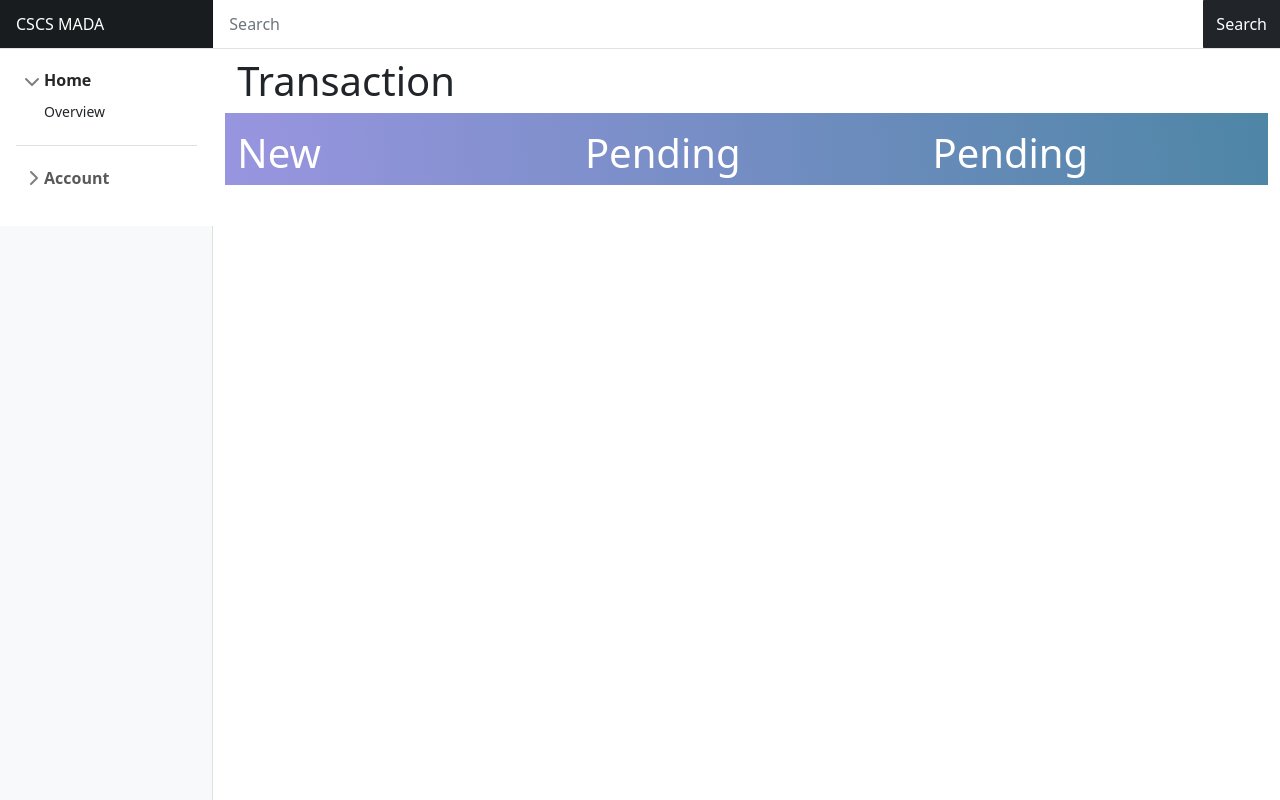
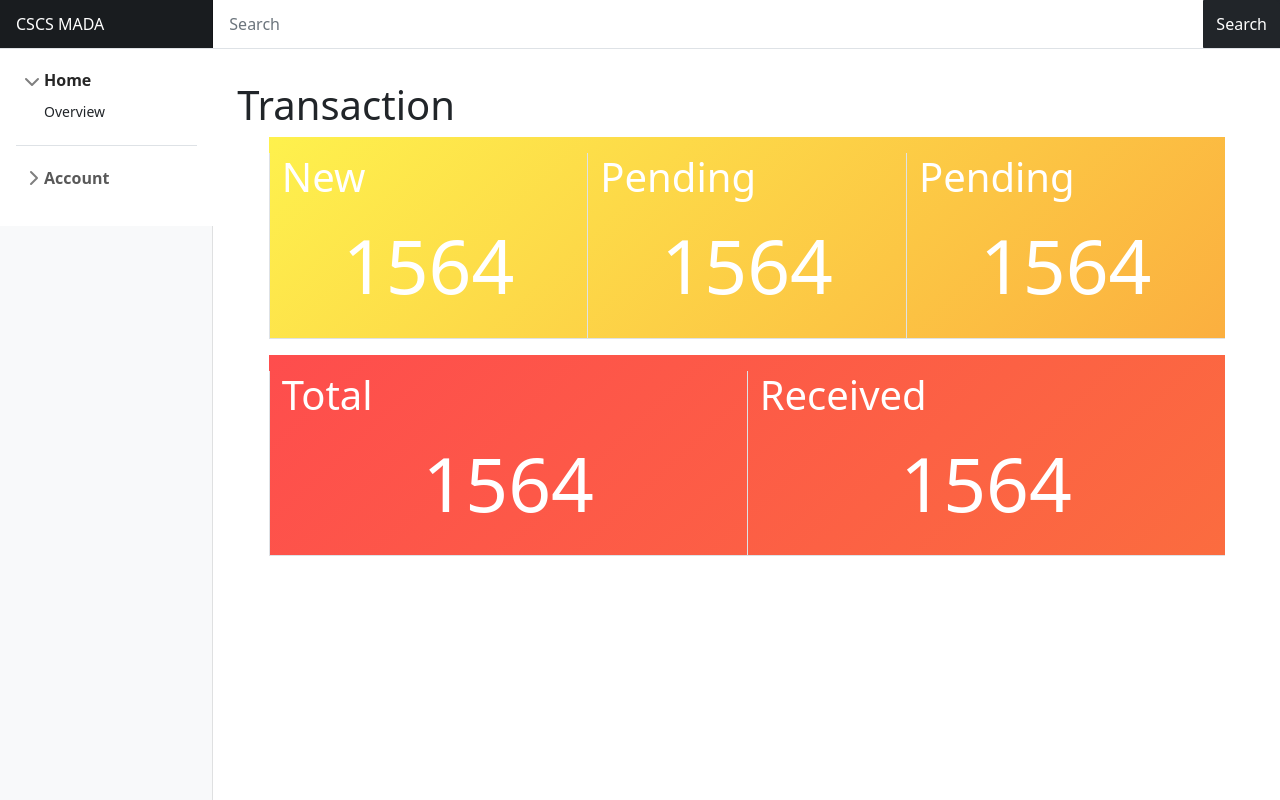
Before and after one commit to ace34TT/cscs, a PHP site: page /Pages/Backend/Admin/overview.php in a window 1280 px wide. Run offline with PHP 8.4, Linux system fonts and the light colour scheme.

Commit message:
transactions

```diff
--- a/Assets/Styles/overview.css
+++ b/Assets/Styles/overview.css
@@ -1,5 +1,11 @@
 #pending {
     color: white;
-    background: rgb(153, 149, 224);
-    background: linear-gradient(85deg, rgba(153, 149, 224, 1) 0%, rgba(78, 134, 166, 1) 100%);
+    background: rgb(254, 241, 77);
+    background: linear-gradient(137deg, rgba(254, 241, 77, 1) 0%, rgba(251, 175, 63, 1) 100%);
 }
+
+#total {
+    color: white;
+    background: rgb(254, 77, 77);
+    background: linear-gradient(137deg, rgba(254, 77, 77, 1) 0%, rgba(251, 108, 63, 1) 100%);
+}
--- a/Pages/Backend/Admin/overview.php
+++ b/Pages/Backend/Admin/overview.php
@@ -2,17 +2,39 @@
 
 <?php ob_start(); ?>
 <div class="row mt-2">
-    <h1 class="col-md-12">Transaction</h1>
+    <h1 class="col-md-12 mt-4">Transaction</h1>
     <div class="container-fluid">
-        <div class="row" id="pending">
-            <div class=" col-md-4 mt-3">
-                <h1>New</h1>
+        <div class="row justify-content-evenly">
+            <div class="col-11" id="pending">
+                <div class="row">
+                    <div class=" col-md-4 mt-3 border-start border-bottom">
+                        <h1>New</h1>
+                        <p class="text-center" style="font-size: 75px;">1564</p>
+                    </div>
+                    <div class="col-md-4 mt-3 border-start border-bottom">
+                        <h1>Pending</h1>
+                        <p class="text-center" style="font-size: 75px;">1564</p>
+                    </div>
+                    <div class="col-md-4 mt-3 border-start border-bottom">
+                        <h1>Pending</h1>
+                        <p class="text-center" style="font-size: 75px;">1564</p>
+                    </div>
+                </div>
+
             </div>
-            <div class="col-md-4 mt-3">
-                <h1>Pending</h1>
-            </div>
-            <div class="col-md-4 mt-3">
-                <h1>Pending</h1>
+        </div>
+        <div class="row justify-content-evenly mt-3">
+            <div class="col-11" id="total">
+                <div class="row">
+                    <div class=" col-md-6 mt-3 border-start border-bottom">
+                        <h1>Total</h1>
+                        <p class="text-center" style="font-size: 75px;">1564</p>
+                    </div>
+                    <div class="col-md-6 mt-3 border-start border-bottom">
+                        <h1>Received</h1>
+                        <p class="text-center" style="font-size: 75px;">1564</p>
+                    </div>
+                </div>
             </div>
         </div>
     </div>
```
Also changed, not shown: Pages/Backend/Admin/add.php (deleted, +0 -12 lines), Pages/Backend/Admin/dashboard.rtl.css (deleted, +0 -100 lines), Pages/Backend/Admin/test.php (deleted, +0 -15 lines), index.php (+10 -2 lines).
